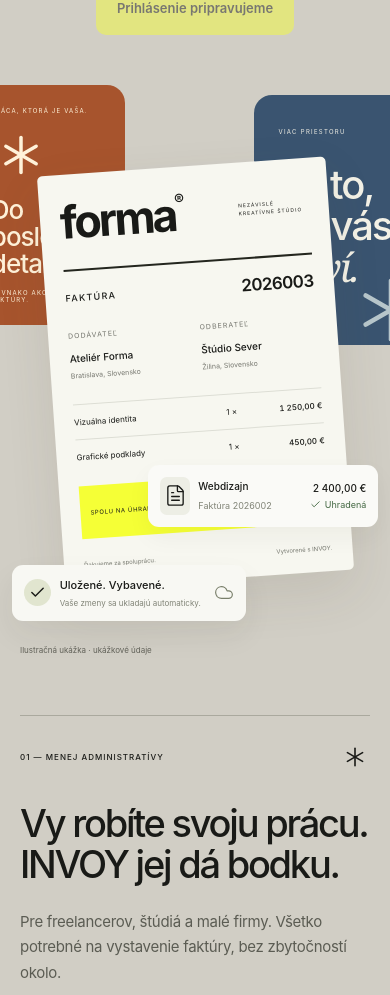
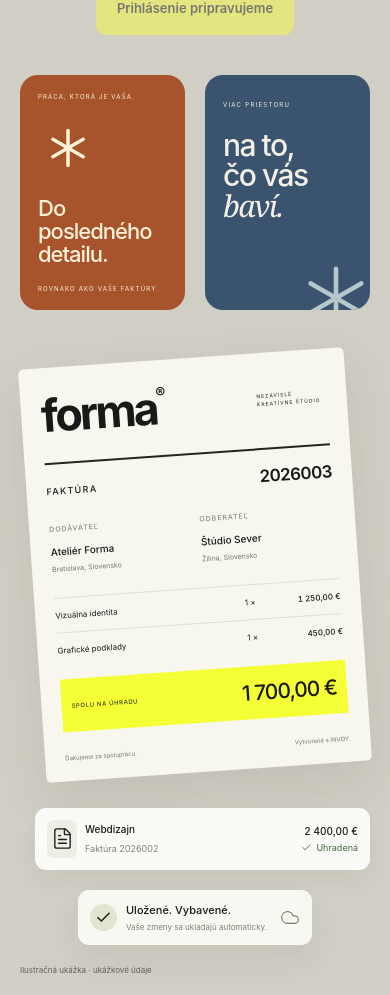
Before and after one commit to michalprekop/Faktury-app, a React (Vite) app in the folder web/: page / in a window 390 px wide. Shown: the part 421-1416 px from the top of the page. Built offline with nearby package versions, Linux system fonts and the light colour scheme; no server answers; a web font is replaced by a local one.

Commit message:
Odkryť farebné karty na úvodnej stránke variantu B

```diff
--- a/web/src/landing-b.css
+++ b/web/src/landing-b.css
@@ -182,16 +182,18 @@
   max-width: 450px;
 }
 .lb-composition {
-  width: min(1440px, 100%);
-  height: 630px;
+  width: min(1440px, calc(100% - 64px));
   position: relative;
   margin: 20px auto 0;
+  display: grid;
+  grid-template-columns: 23% 50% 23%;
+  grid-template-areas: 'brand invoice blue' 'customers invoice payments' '. saved .';
+  gap: 24px 2%;
+  align-items: start;
 }
 .lb-brand-tile {
-  position: absolute;
-  top: 48px;
-  left: -2%;
-  width: 23%;
+  position: relative;
+  width: 100%;
   height: 365px;
   border-radius: 18px;
   padding: 26px;
@@ -200,6 +202,8 @@
   display: flex;
   flex-direction: column;
   justify-content: space-between;
+  grid-area: brand;
+  margin-top: 48px;
 }
 .lb-brand-tile > span {
   font-size: 8px;
@@ -210,22 +214,21 @@
   height: 86px;
 }
 .lb-brand-tile strong {
-  font-size: clamp(25px, 2.8vw, 42px);
+  font-size: clamp(25px, 2.4vw, 36px);
   font-weight: 450;
   line-height: 1.04;
   letter-spacing: -2px;
 }
 .lb-mini-list {
-  position: absolute;
+  position: relative;
   z-index: 3;
-  top: 268px;
-  left: 1.5%;
-  width: 295px;
+  width: 100%;
   background: #fafaf6;
   border: 1px solid #fff8;
   border-radius: 11px;
   padding: 17px;
   box-shadow: 0 16px 30px #2928190f;
+  grid-area: customers;
 }
 .lb-card-label {
   display: flex;
@@ -267,16 +270,16 @@
   background: #ecdcd1;
 }
 .lb-invoice {
-  position: absolute;
+  position: relative;
   z-index: 1;
-  top: 116px;
-  left: 27%;
-  width: 49%;
+  width: 100%;
   padding: 34px 36px 24px;
   background: #f7f7f0;
   box-shadow: 0 20px 50px #4e49351c;
   border-radius: 5px;
   transform: rotate(-4deg);
+  grid-area: invoice;
+  margin-top: 94px;
 }
 .lb-invoice-heading {
   display: flex;
@@ -382,16 +385,15 @@
   margin-top: 24px;
 }
 .lb-blue-tile {
-  position: absolute;
-  right: -2%;
-  top: 0;
-  width: 24%;
+  position: relative;
+  width: 100%;
   height: 357px;
   border-radius: 18px;
   background: #3a5470;
   color: #f3f1e6;
   padding: 30px;
   overflow: hidden;
+  grid-area: blue;
 }
 .lb-blue-tile > span {
   font-size: 8px;
@@ -399,7 +401,7 @@
 }
 .lb-blue-tile strong {
   display: block;
-  font-size: clamp(32px, 4.3vw, 64px);
+  font-size: clamp(32px, 3.8vw, 58px);
   line-height: 1.03;
   font-weight: 460;
   letter-spacing: -3px;
@@ -418,14 +420,13 @@
   color: #b7c6cb;
 }
 .lb-payment-stack {
-  position: absolute;
+  position: relative;
   z-index: 4;
-  right: 2%;
-  top: 220px;
-  width: 335px;
+  width: 100%;
   display: flex;
   flex-direction: column;
   gap: 10px;
+  grid-area: payments;
 }
 .lb-payment-stack > div {
   display: flex;
@@ -449,6 +450,7 @@
   font-size: 11px;
   font-weight: 550;
   line-height: 1.5;
+  min-width: 0;
 }
 .lb-payment-stack small {
   display: block;
@@ -476,9 +478,7 @@
   color: #446843;
 }
 .lb-saved {
-  position: absolute;
-  bottom: 33px;
-  left: 15%;
+  position: relative;
   z-index: 4;
   display: flex;
   gap: 12px;
@@ -487,6 +487,10 @@
   padding: 16px 20px;
   border-radius: 11px;
   box-shadow: 0 14px 30px #29281910;
+  width: fit-content;
+  grid-area: saved;
+  max-width: 100%;
+  justify-self: center;
 }
 .lb-saved > span {
   display: grid;
@@ -826,24 +830,14 @@
   .lb-width {
     width: calc(100% - 72px);
   }
-  .lb-composition {
-    height: 600px;
-  }
+
   .lb-invoice {
-    width: 55%;
-    left: 23%;
     padding: 28px;
   }
   .lb-mini-list {
-    width: 240px;
-    left: -2%;
     padding: 14px;
   }
-  .lb-payment-stack {
-    width: 280px;
-    right: -1%;
-    top: 260px;
-  }
+
   .lb-payment-stack > div {
     padding: 14px 12px;
     gap: 8px;
@@ -857,13 +851,7 @@
   .lb-payment-amount {
     font-size: 10px;
   }
-  .lb-saved {
-    left: 12%;
-    bottom: 8px;
-  }
-  .lb-blue-tile {
-    width: 25%;
-  }
+
   .lb-intro-heading > p {
     max-width: 285px;
     font-size: 14px;
@@ -873,6 +861,45 @@
   }
   .lb-platform-grid {
     gap: 60px;
+  }
+}
+@media (max-width: 900px) {
+  .lb-composition {
+    width: min(620px, calc(100% - 40px));
+    grid-template-columns: minmax(0, 1fr) minmax(0, 1fr);
+    grid-template-areas: 'brand blue' 'invoice invoice' 'payments payments' 'saved saved';
+    gap: 20px;
+    margin-top: 40px;
+  }
+  .lb-brand-tile,
+  .lb-blue-tile {
+    height: 260px;
+    margin-top: 0;
+    padding: 22px;
+  }
+  .lb-brand-tile strong {
+    font-size: clamp(25px, 4vw, 34px);
+    letter-spacing: -1px;
+  }
+  .lb-brand-tile > svg {
+    width: 60px;
+    height: 60px;
+  }
+  .lb-blue-tile strong {
+    font-size: clamp(34px, 5.5vw, 48px);
+    letter-spacing: -2px;
+    margin-top: 20px;
+  }
+  .lb-invoice {
+    width: calc(100% - 24px);
+    margin: 28px auto 16px;
+  }
+  .lb-mini-list {
+    display: none;
+  }
+  .lb-payment-stack {
+    width: min(335px, 100%);
+    justify-self: end;
   }
 }
 @media (max-width: 760px) {
@@ -935,15 +962,11 @@
     gap: 12px;
   }
   .lb-composition {
-    height: 550px;
     margin-top: 40px;
   }
   .lb-brand-tile {
-    width: 40%;
-    height: 240px;
-    top: 10px;
-    left: -8%;
-    padding: 22px;
+    height: 235px;
+    padding: 18px;
   }
   .lb-brand-tile > span {
     font-size: 6px;
@@ -953,19 +976,16 @@
     height: 60px;
   }
   .lb-brand-tile strong {
-    font-size: 26px;
+    font-size: clamp(22px, 5.4vw, 30px);
     letter-spacing: -1px;
   }
   .lb-blue-tile {
-    right: -9%;
-    width: 44%;
-    height: 250px;
-    top: 20px;
-    padding: 25px;
+    height: 235px;
+    padding: 18px;
   }
   .lb-blue-tile strong {
-    font-size: 40px;
-    letter-spacing: -2px;
+    font-size: clamp(30px, 7.4vw, 42px);
+    letter-spacing: -1.5px;
   }
   .lb-blue-tile > span {
     font-size: 6px;
@@ -973,12 +993,9 @@
   .lb-blue-tile svg {
     width: 100px;
     height: 100px;
-    bottom: -15px;
+    bottom: -38px;
   }
   .lb-invoice {
-    left: 13%;
-    width: 74%;
-    top: 91px;
     padding: 25px 20px 20px;
     z-index: 2;
   }
@@ -1027,11 +1044,7 @@
   .lb-mini-list {
     display: none;
   }
-  .lb-payment-stack {
-    top: 390px;
-    right: 3%;
-    width: 230px;
-  }
+
   .lb-payment-stack > div {
     padding: 12px;
   }
@@ -1042,8 +1055,6 @@
     height: 38px;
   }
   .lb-saved {
-    left: 3%;
-    bottom: 4px;
     padding: 12px;
     gap: 9px;
   }
@@ -1190,16 +1201,7 @@
   .lb-hero > p {
     font-size: 14px;
   }
-  .lb-invoice {
-    width: 82%;
-    left: 9%;
-  }
-  .lb-composition {
-    height: 535px;
-  }
-  .lb-payment-stack {
-    top: 387px;
-  }
+
   .landing-b h2 {
     font-size: 33px;
   }
```
Also changed, not shown: 1 other file (tests, documents, lock files or other folders).
